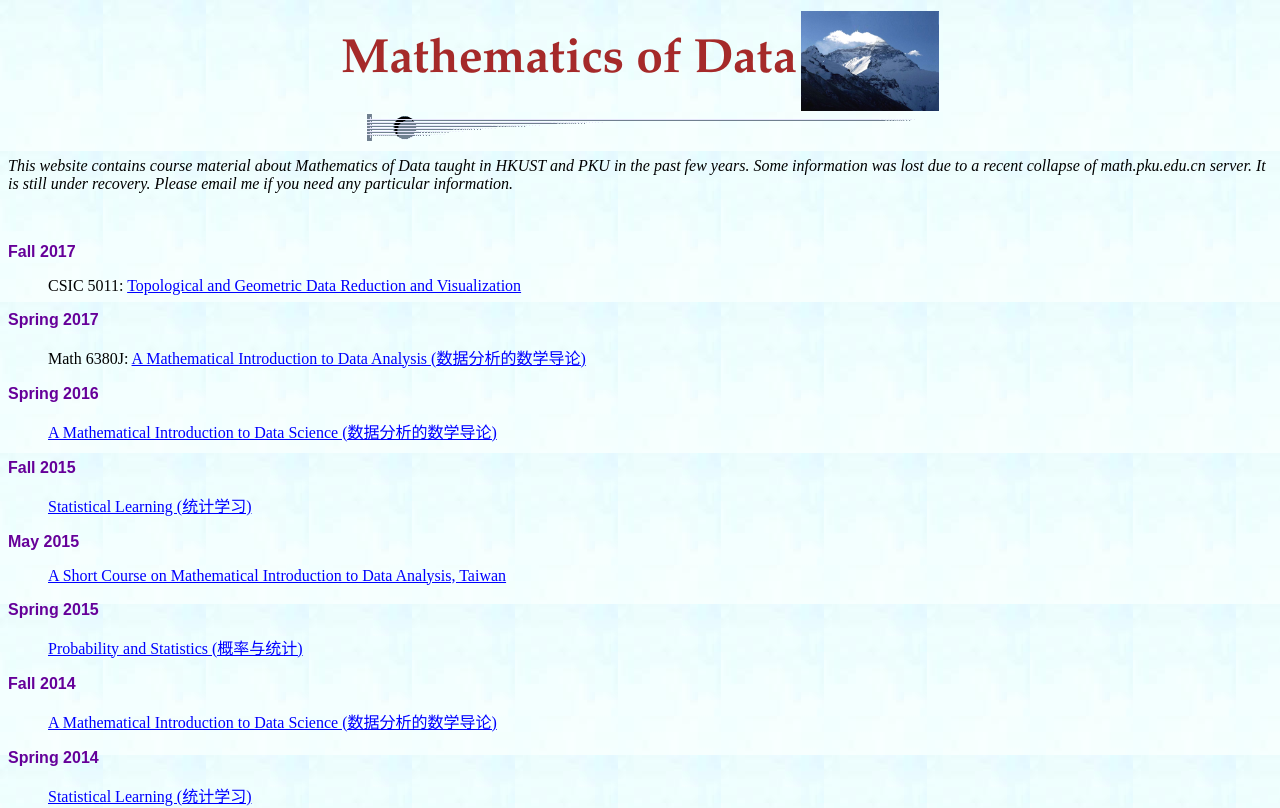
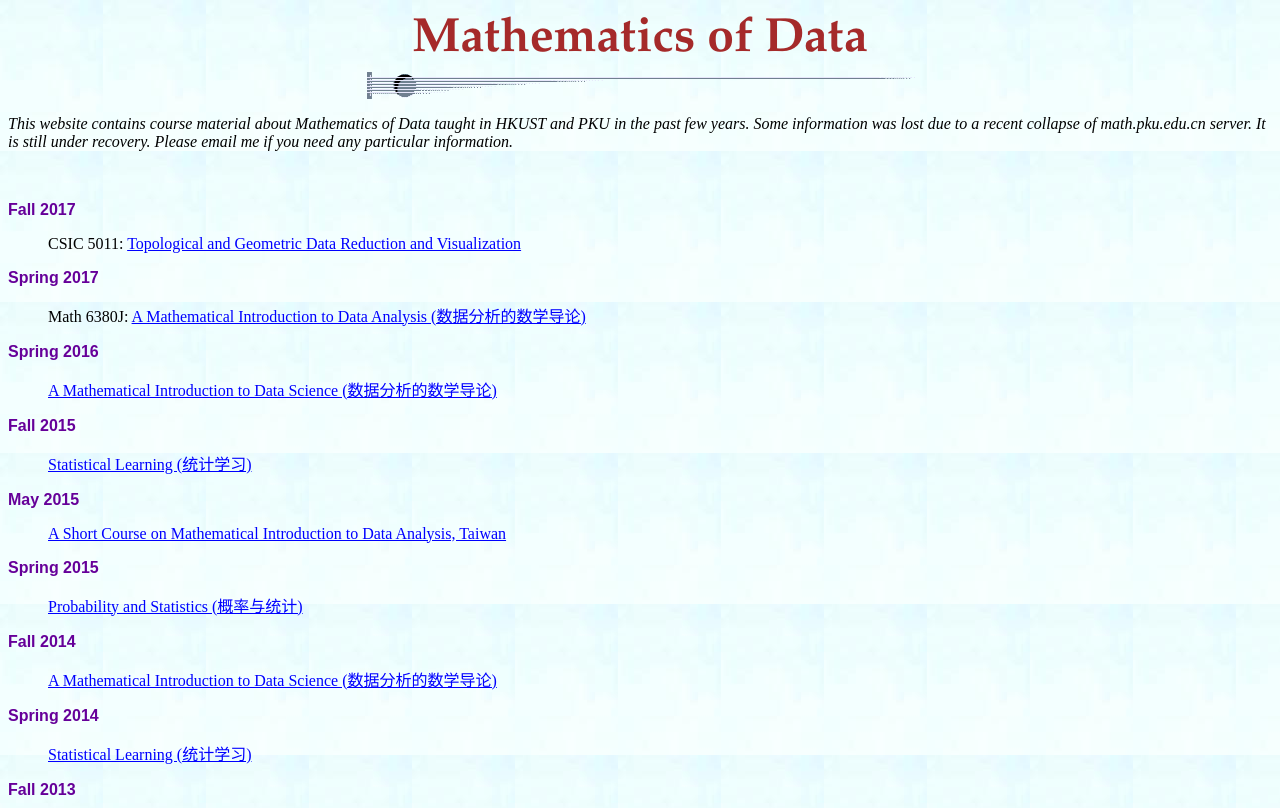
Before and after one commit to data-math/data-math.github.io, a plain HTML site: page index.html in a window 1280 px wide. Shown: the top 808 px of the page. Drawn offline with Linux system fonts and the light colour scheme.

Commit message:
Update index.html

```diff
--- a/index.html
+++ b/index.html
@@ -14,9 +14,6 @@
 <b> Mathematics of Data <br>
 </b></font>
 </p>
-<td align="center">
-	<image src="images/mountain.jpg" height="100">
-</td>
 </th>
 </tr>
 </tbody>
```
